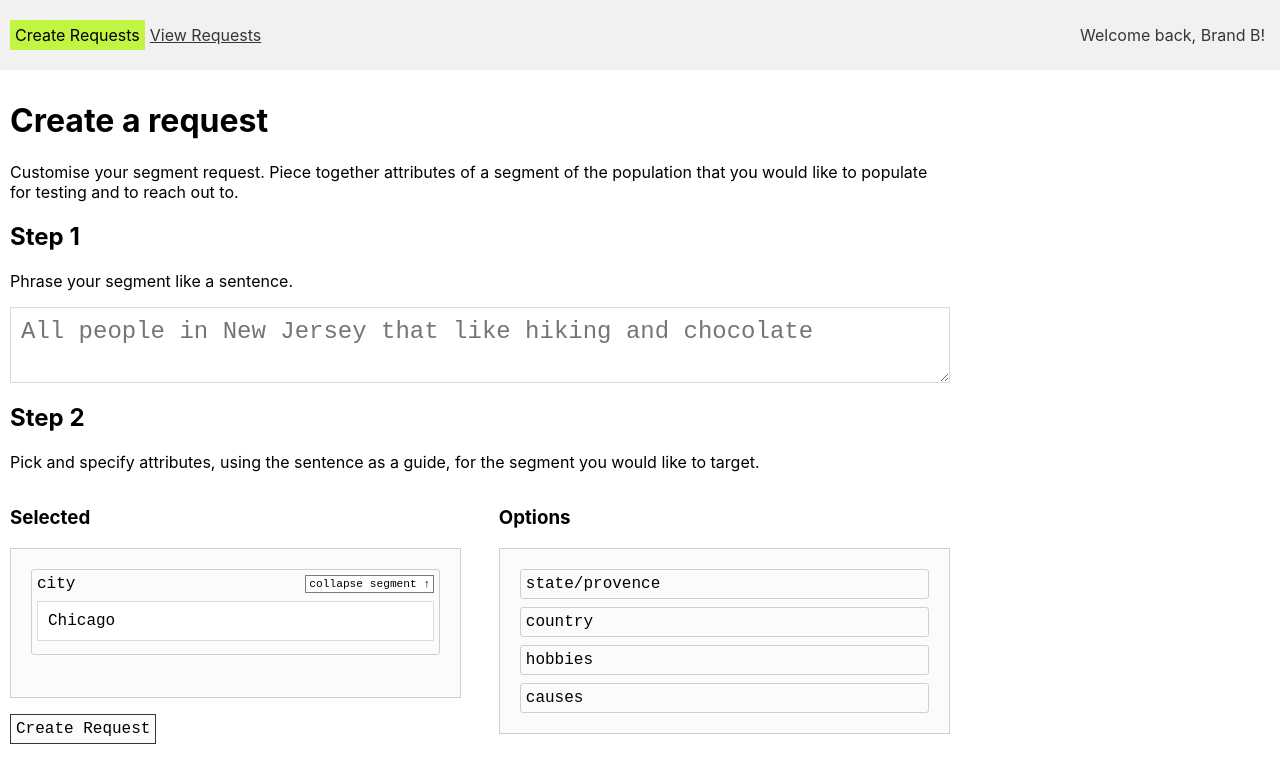
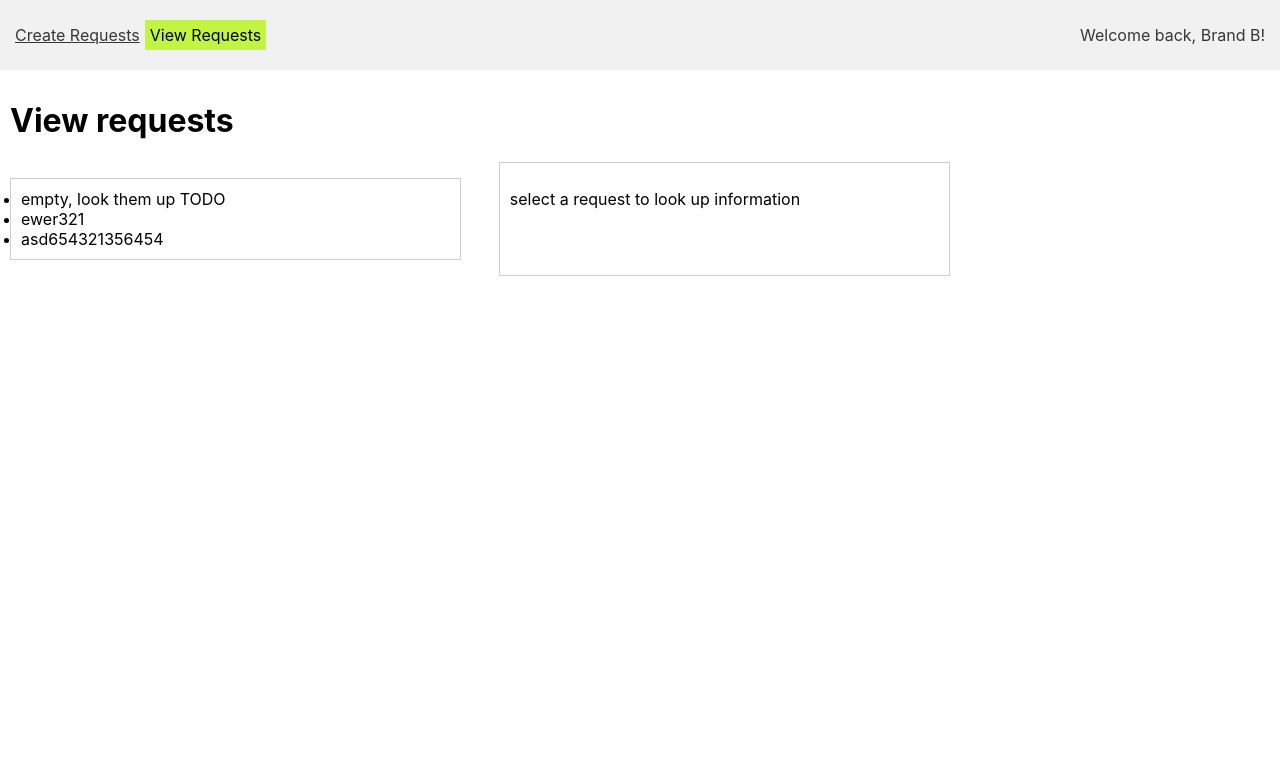
Before and after one commit to luczorce/uf-request-portal, a Vue app: page /#/requests/1 in a window 1280 px wide. Before the commit this address led to /#/. Shown: the top 772 px of the page. Built offline with nearby package versions, Linux system fonts and the light colour scheme; no server answers.

Commit message:
allow the view component to handle the routing, and the requesting viewing component to handle accepting that data for use

```diff
--- a/src/components/requestViewer.vue
+++ b/src/components/requestViewer.vue
@@ -1,10 +1,12 @@
 <template>
   <div class="page page-home" role="main">
-    <h1>View requests <span>{{currentRequest}}</span></h1>
+    <h1>View requests <span>{{current}}</span></h1>
 
     <div class="requests-wrapper">
       <ul class="requests-list">
         <li>empty, look them up TODO</li>
+        <li @click="updateCurrentRequest('ewer321')">ewer321</li>
+        <li @click="updateCurrentRequest('asd654321356454')">asd654321356454</li>
       </ul>
 
       <div class="current-request">
@@ -24,6 +26,7 @@
     },
     data: function() {
       return {
+        // current: NOTE gets defined in the computed section
         requestData: null,
         waiting: {
           list: false,
@@ -32,10 +35,24 @@
       }
     },
     created() {
-
+      console.log('newly created request component');
+    },
+    computed: {
+      current: function() {
+        return this.currentRequest;
+      }
     },
     methods: {
+      getDataForRequest() {
+        // TODO ask the provider for the data on the certain request
+      },
+      updateCurrentRequest(requestKey) {
+        // this handles the update to the view component
+        this.$emit('updateCurrentRequest', requestKey);
 
+        // this handles updating this component with the requested data
+        this.getDataForRequest();
+      }
     }
   }
 </script>
@@ -43,5 +60,13 @@
 <style>
   .requests-wrapper {
     display: flex;
+    justify-content: space-between;
+  }
+
+  .requests-list,
+  .current-request {
+    border: 1px solid var(--white3);
+    width: 48%;
+    padding: 10px;
   }
 </style>
--- a/src/views/ViewRequests.vue
+++ b/src/views/ViewRequests.vue
@@ -1,6 +1,6 @@
 <template>
   <div class="requests" role="main">
-    <requestViewer :currentRequest="currentRequest"/>
+    <requestViewer :currentRequest="currentRequest" v-on:updateCurrentRequest="updateCurrentRequest"/>
 
   </div>
 </template>
@@ -22,6 +22,16 @@
       $route(to, from) {
         this.currentRequest = to.params.requestKey;
       }
+    },
+    methods: {
+      updateCurrentRequest(requestKey) {
+        this.currentRequest = requestKey;
+        this.$router.push({
+          name: 'requests',
+          params: {
+            requestKey: requestKey
+          }});
+      }
     }
   }
 </script>
```
